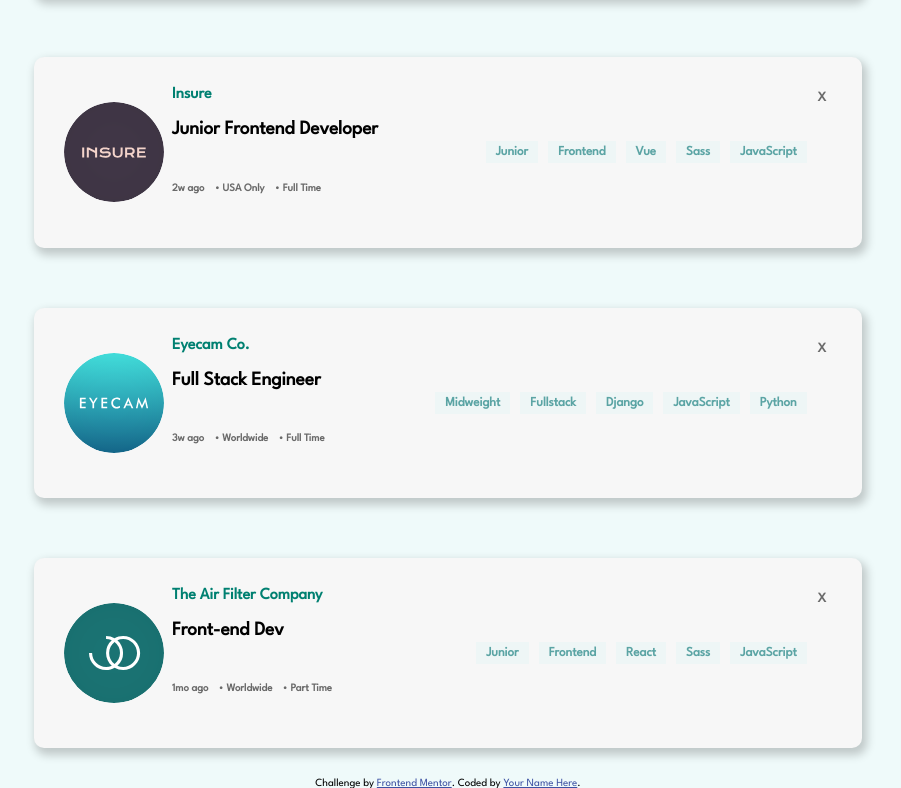
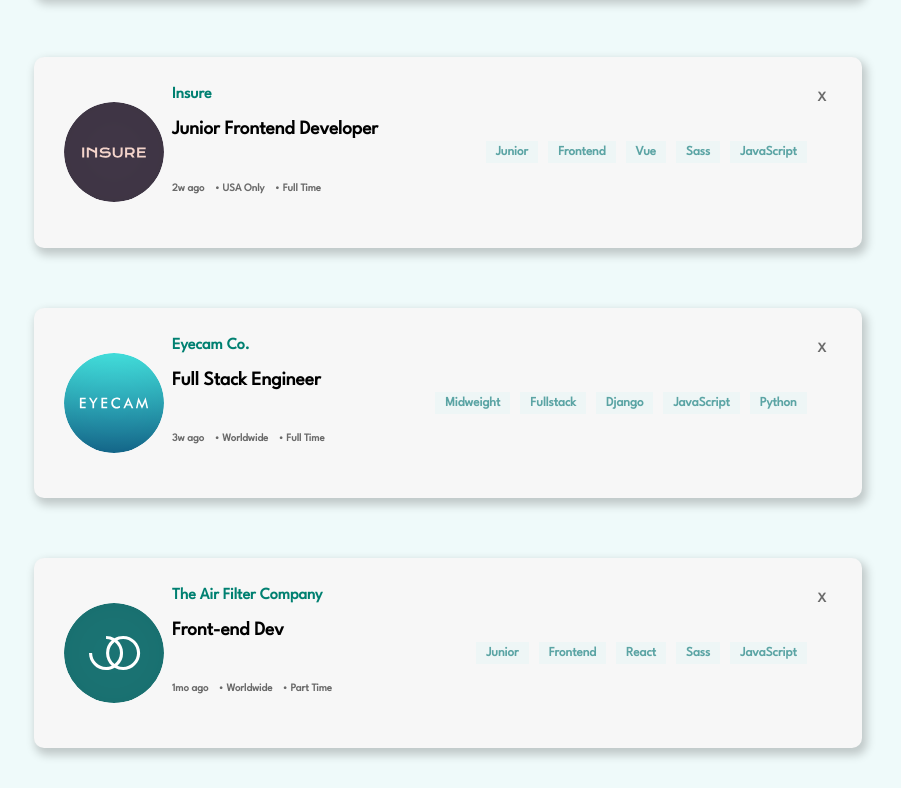
Before and after one commit to amnashehzad-20/job-listing-page, a plain HTML site: page index.html in a window 1280 px wide. Shown: the part 1855-2643 px from the top of the page, without its empty margins (192-1093 px from the left). Drawn offline with nearby package versions, Linux system fonts and the light colour scheme.

Commit message:
Update index.html

```diff
--- a/index.html
+++ b/index.html
@@ -3,39 +3,21 @@
 <head>
   <meta charset="UTF-8">
   <meta name="viewport" content="width=device-width, initial-scale=1.0"> <!-- displays site properly based on user's device -->
-
-  <link rel="icon" type="image/png" sizes="32x32" href="./images/favicon-32x32.png">
   <link rel="stylesheet" href="style.css">
   <link rel="preconnect" href="https://fonts.googleapis.com">
 <link rel="preconnect" href="https://fonts.gstatic.com" crossorigin>
 <link href="https://fonts.googleapis.com/css2?family=League+Spartan&display=swap" rel="stylesheet">
   <script src="https://ajax.googleapis.com/ajax/libs/jquery/3.6.4/jquery.min.js"></script>
   <title>Frontend Mentor | Job Listings</title>
-
-  <!-- Feel free to remove these styles or customise in your own stylesheet 👍 -->
-  <style>
-    .attribution { font-size: 11px; text-align: center; }
-    .attribution a { color: hsl(228, 45%, 44%); }
-  </style>
 </head>
 <body>
 <header>
   <img src="./images/bg-header-desktop.svg" alt="Image not found" width="100%">
 </header>
 <div class="filter">
-
 </div>
 <div class="MainBox">
-
-
 </div>
-
-
-
-  <div class="attribution">
-    Challenge by <a href="https://www.frontendmentor.io?ref=challenge" target="_blank">Frontend Mentor</a>.
-    Coded by <a href="#">Your Name Here</a>.
-  </div>
   <script src="logic.js"></script>
 </body>
 </html>
```
